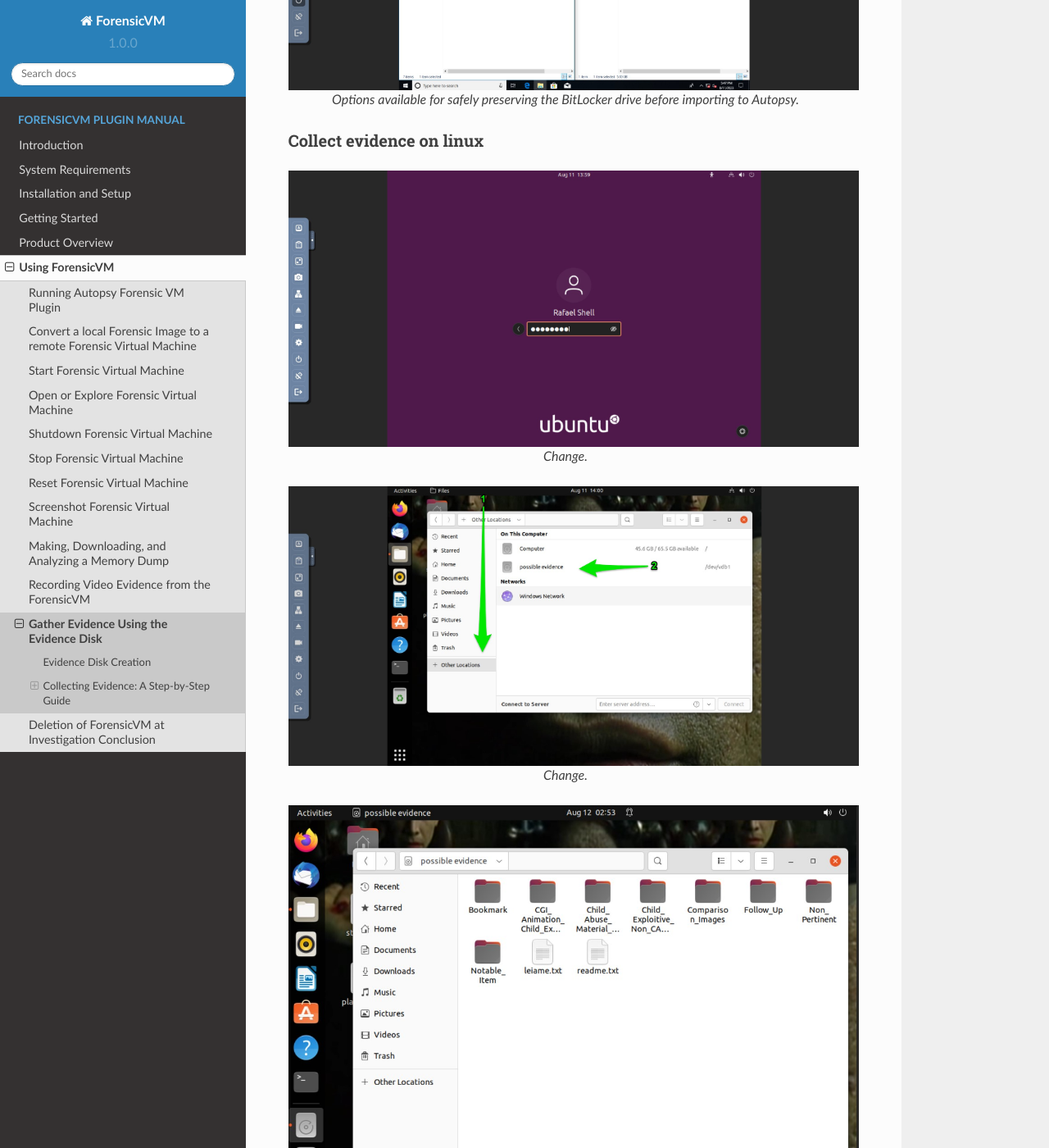
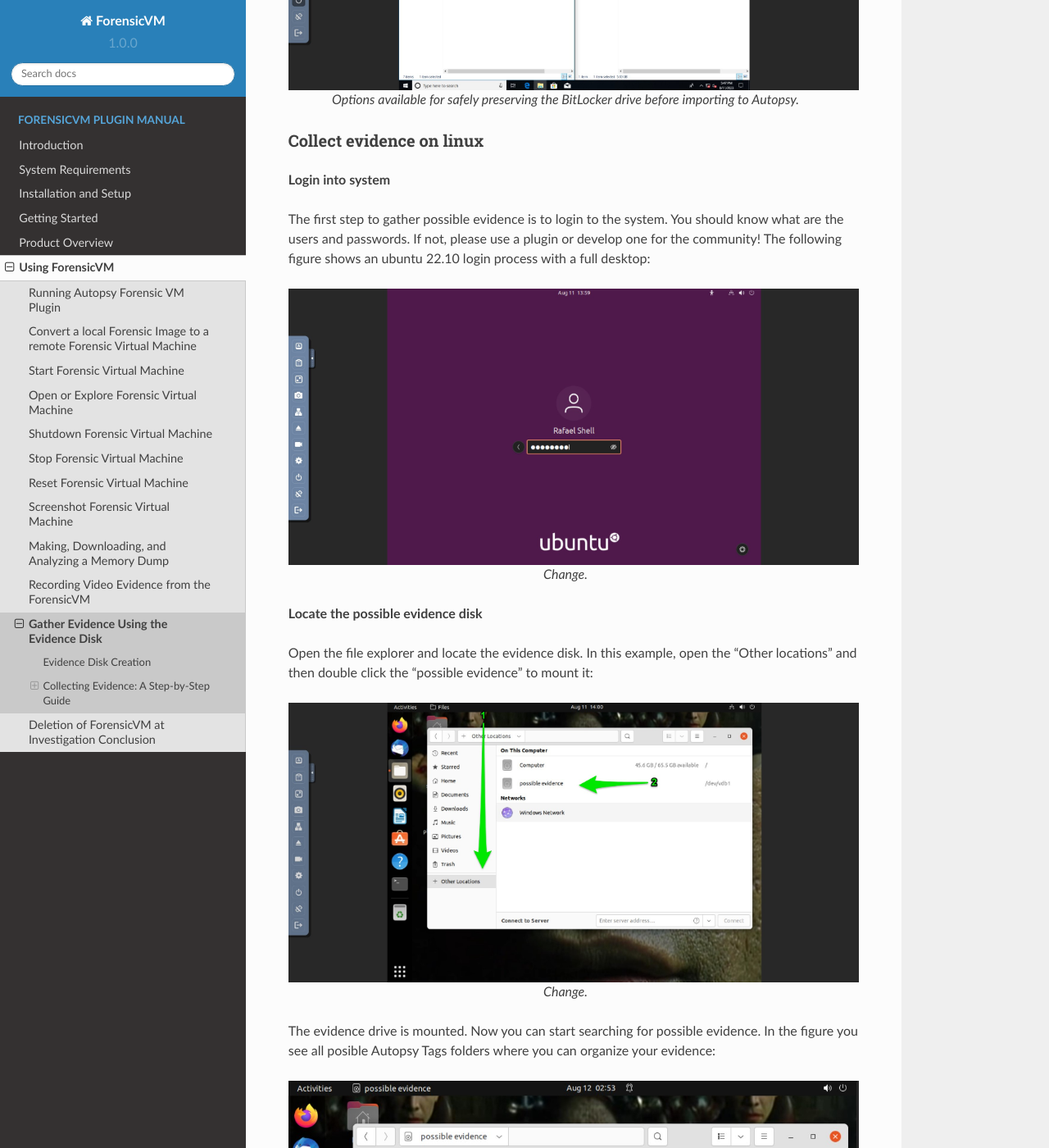
Before and after one commit to nunomourinho/forensicVmAutopsyUserManual, a Sphinx documentation site: the page built from docs/user/evidence_disk.rst, in a window 1280 px wide and 1400 px high, scrolled down 4899 px. Shown: the whole window at 82% size. Built offline with Sphinx 7.4.7 and the Read the Docs theme 2.0.0, drawn with Linux system fonts in a browser that asks for light colours; pages that are not in the unit, such as notebooks, are missing from menus; some of the changed text lies outside the part shown.

Commit message:
Update evidence_disk.rst

```diff
--- a/docs/user/evidence_disk.rst
+++ b/docs/user/evidence_disk.rst
@@ -105,12 +105,19 @@
 Collect evidence on linux
 ***************************
 
+**Login into system**
+
+The first step to gather possible evidence is to login to the system. You should know what are the users and passwords. If not, please use a plugin or develop one for the community! The following figure shows an ubuntu 22.10 login process with a full desktop:
+
 .. figure:: img/evidence_disk_0006.jpg
    :alt: Change
    :align: center
 
    Change.
 
+**Locate the possible evidence disk**
+
+Open the file explorer and locate the evidence disk. In this example, open the "Other locations" and then double click the "possible evidence" to mount it:
 
 .. figure:: img/evidence_disk_0007.jpg
    :alt: Change
@@ -118,6 +125,7 @@
 
    Change.
 
+The evidence drive is mounted. Now you can start searching for possible evidence. In the figure you see all posible Autopsy Tags  folders where you can organize your evidence:
 
 .. figure:: img/evidence_disk_0008.jpg
    :alt: Change
@@ -125,6 +133,7 @@
 
    Change.
 
+Locate the evidence. In this case it was located a hash dump file and a possible evidence that shows the use of meterpreter:
 
 .. figure:: img/evidence_disk_0009.jpg
    :alt: Change
@@ -132,6 +141,7 @@
 
    Change.
 
+Copy the possible evidence to the "possible evidence folder":
 
 .. figure:: img/evidence_disk_0010.jpg
    :alt: Change
@@ -139,6 +149,9 @@
 
    Change.
 
+**Pre-importing Considerations for Autopsy**
+
+Before integrating the possible evidence drive into Autopsy, it's imperative to either shut down or stop the forensicVM. Opting for a shutdown is highly recommended. Choosing to merely stop the virtual machine introduces the risk of data corruption which could compromise the integrity of the evidence or render parts of it unusable. In this example, we will click the power icon, then click the "Power Off/Log Out" in the menu:
 
 .. figure:: img/evidence_disk_0011.jpg
    :alt: Change
@@ -146,6 +159,9 @@
 
    Change.
 
+**Safely Power Off**
+
+Then, to preserve the evidence, we will click the "Power Off" to start the shutdown process:
 
 .. figure:: img/evidence_disk_0012.jpg
    :alt: Change
```
